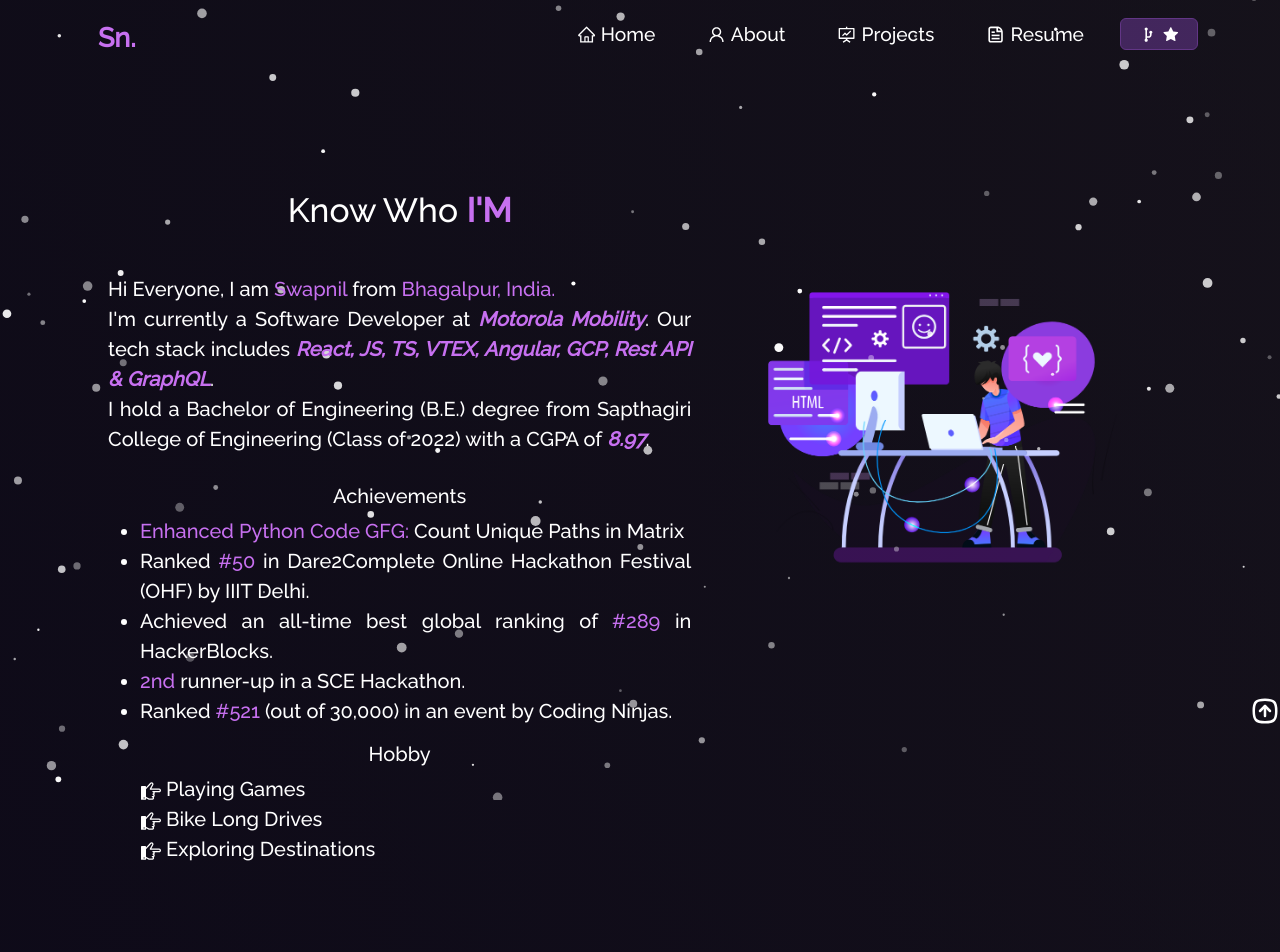
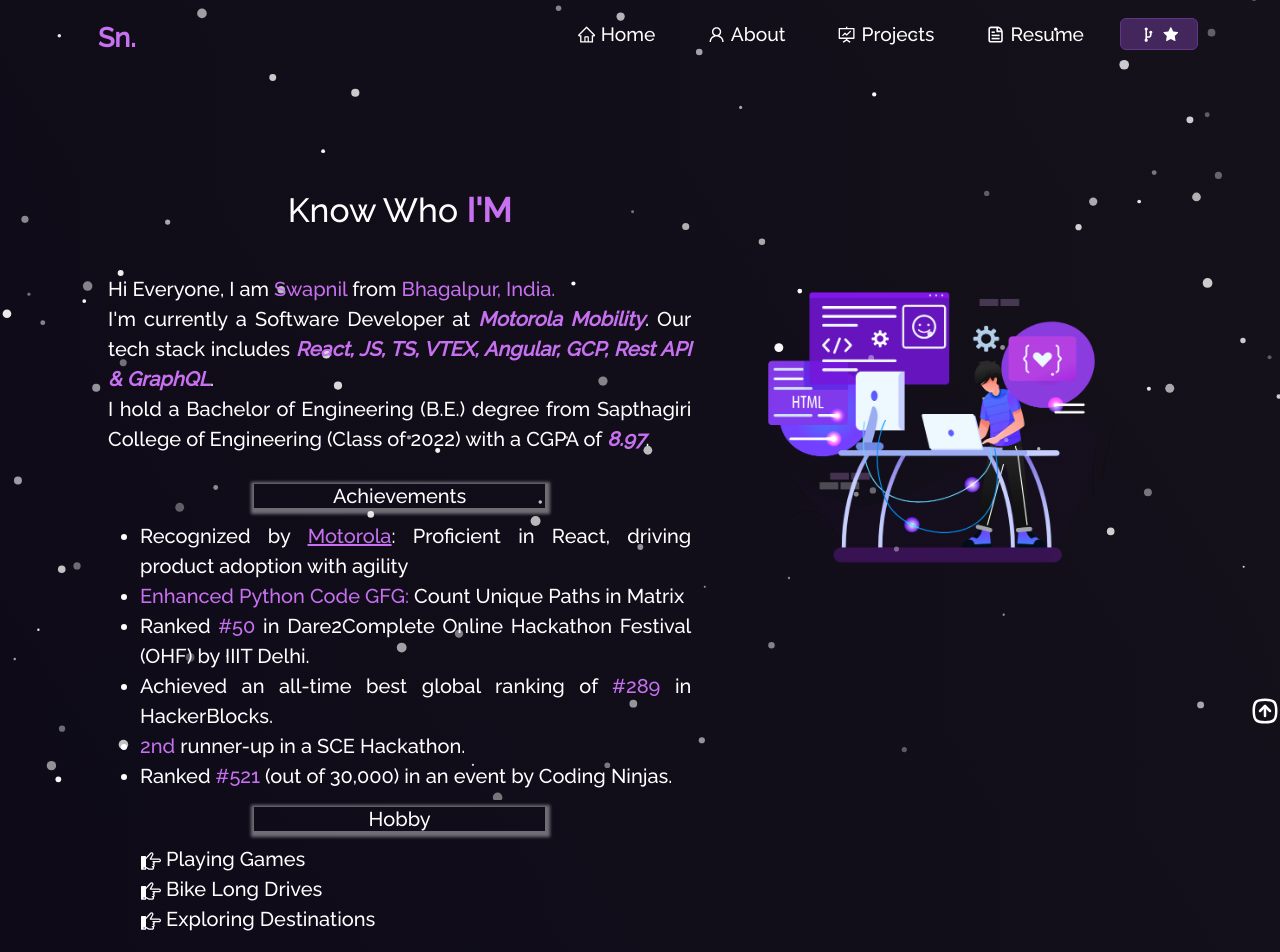
Before and after one commit to swapnilkr/CodeGraffiti, a React (Create React App) app: page /whoiam in a window 1280 px wide. Shown: the top 952 px of the page. Built offline with nearby package versions, Linux system fonts and the light colour scheme.

Commit message:
Added: Box-shadow in Experience sec

```diff
--- a/src/components/About/AboutCard.js
+++ b/src/components/About/AboutCard.js
@@ -29,8 +29,11 @@ function AboutCard() {
                         </i>.
                         <br />
                         <br />
-                        <h5 style={{textAlign: "center"}}>Achievements</h5>
+                        <div style={{ justifyContent: "center", display: "flex", marginBottom: "5px" }}>
+                            <h5 style={{ width: "50%", textAlign: "center", boxShadow: "1px 2px 3px 4px rgba(255,255,255,0.4)" }}>Achievements</h5>
+                        </div>
                         <ul>
+                            <li>Recognized by <a href="https://drive.google.com/file/d/1RjXpXvDCSWzdu6E_aHbQ9VOPng2d8F0F/view?usp=sharing" target="blank"><span className="purple" style={{ textDecoration: "underline" }}>Motorola</span></a>: Proficient in React, driving product adoption with agility </li>
                             <li><span className="purple">Enhanced Python Code GFG:</span> Count Unique Paths in Matrix</li>
                             <li>Ranked <span className="purple">#50</span> in Dare2Complete Online Hackathon Festival (OHF) by IIIT Delhi.</li>
                             <li>Achieved an all-time best global ranking of <span className="purple">#289</span> in HackerBlocks.</li>
@@ -38,7 +41,9 @@ function AboutCard() {
                             <li>Ranked <span className="purple">#521</span> (out of 30,000) in an event by Coding Ninjas.</li>
                         </ul>
                     </p>
-                    <h5 style={{textAlign: "center"}}>Hobby</h5>
+                    <div style={{ justifyContent: "center", display: "flex", marginBottom: "5px" }}>
+                        <h5 style={{ width: "50%", textAlign: "center", boxShadow: "1px 2px 3px 4px rgba(255,255,255,0.4)" }}>Hobby</h5>
+                    </div>
                     <ul>
                         <li className="about-activity">
                             <ImPointRight /> Playing Games
--- a/src/components/About/Experience.js
+++ b/src/components/About/Experience.js
@@ -133,9 +133,10 @@ function Experience() {
 												<>
 													{((index === 0) && (i === 0 || i === 7 || i === 10)) ?
 														<div key={i} style={{
-															background: ((index === 0) && (i === 0 || i === 7 || i === 10)) ? 'grey' : '',
+															boxShadow: ((index === 0) && (i === 0 || i === 7 || i === 10)) ? '0px 1px 4px 0px rgba(255,255,255,1),0px 0px 0px 3px rgba(51,51,51,1)' : '',
 															borderRadius: ((index === 0) && (i === 0 || i === 7 || i === 10)) ? '10px' : '',
-															padding: ((index === 0) && (i === 0 || i === 7 || i === 10)) ? '10px' : ''
+															padding: ((index === 0) && (i === 0 || i === 7 || i === 10)) ? '10px' : '',
+															margin: ((index === 0) && (i === 0 || i === 7 || i === 10)) ? '10px 0px' : ''
 														}}>
 															<span dangerouslySetInnerHTML={{ __html: point }} />
 														</div>
--- a/src/components/Home/TechExp.js
+++ b/src/components/Home/TechExp.js
@@ -7,7 +7,7 @@ function TechExp() {
       options={{
         strings: [
           "Software Developer @ Motorola",
-          "MERN Stack Developer",
+          "Frontend Developer",
           "Open Source Contributor",
           "Turning Coffee into Code"
         ],
--- a/src/style.css
+++ b/src/style.css
@@ -1044,7 +1044,7 @@ button:focus {
 }
 
 #experience {
-    padding-right: 0px !important ;
+    padding-right: 0px !important;
 }
 
 .timeline {
@@ -1059,7 +1059,20 @@ button:focus {
     position: relative;
     left: 2%;
     text-align: right;
+    /* border: 1px solid #91DDCF; */
+    padding: 20px;
+    border-radius: 10px;
+    background-color: rgba(0, 0, 0, 0.15);
+    backdrop-filter: blur(15px);
+    box-shadow: 0 4px 5px 3px rgba(119, 53, 136, 0.459) !important;
+    opacity: 0.9 !important;
+    transition: all 0.5s ease 0s !important;
 }
+
+.react-pdf__Page {
+    box-shadow: 0 10px 10px 10px rgba(119, 53, 136, 0.459) !important;
+}
+
 
 .timeline-box::after {
     content: '';
@@ -1092,7 +1105,7 @@ button:focus {
     position: absolute;
     width: 50px;
     overflow: hidden;
-    top: -15px;
+    /* top: -15px; */
 }
 
 .timeline-logo>img {
```
